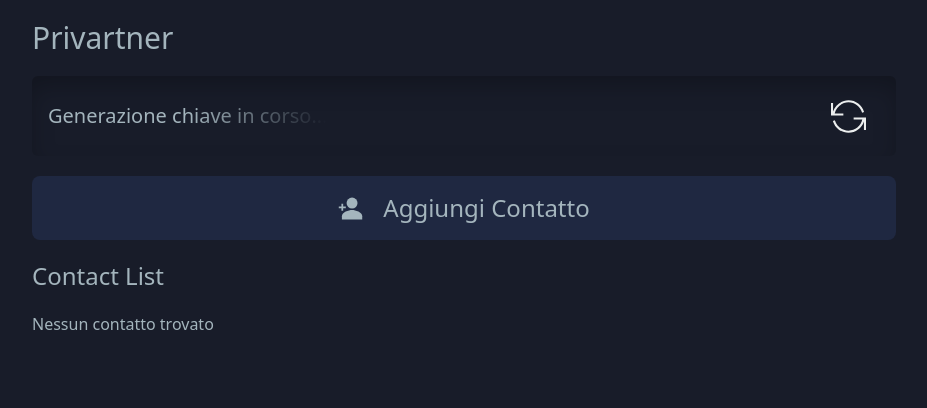
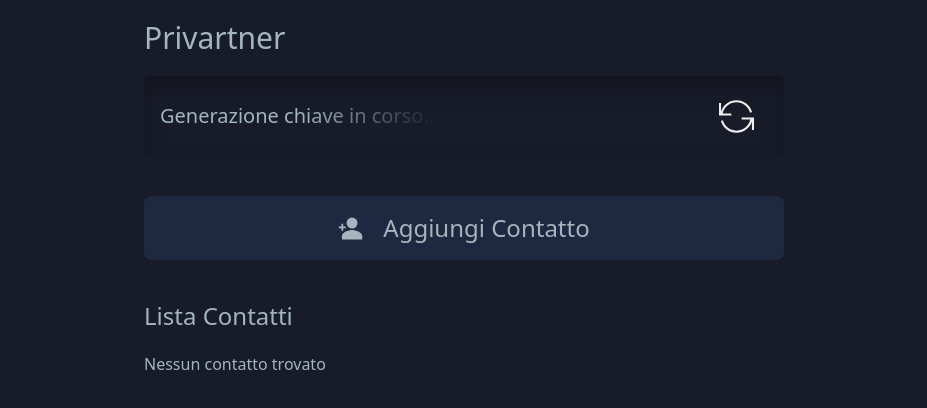
Before and after one commit to moreee-sa/Privartner, a React (Vite) app: page /#/ in a window 1280 px wide. Shown: the top 408 px of the page, without its empty margins (176-1103 px from the left). Built offline with nearby package versions, Linux system fonts and the light colour scheme.

Commit message:
Fix layout per mobile e desktop

```diff
--- a/src/components/Contact/index.tsx
+++ b/src/components/Contact/index.tsx
@@ -9,8 +9,8 @@
 
 function ContactList({ contacts }: ContactsProps) {
   return (
-    <div>
-      <span className="text-2xl" style={{ color: THEME.text }}>Contact List</span>
+    <div className="w-full">
+      <span className="text-2xl" style={{ color: THEME.text }}>Lista Contatti</span>
       <div className="flex flex-col gap-2 pt-5">
         {contacts && contacts.length > 0 ? (
           contacts.map(contact => (
--- a/src/components/Navbar/index.tsx
+++ b/src/components/Navbar/index.tsx
@@ -3,13 +3,15 @@
 
 function Navbar() {
   return (
-    <div className="w-full py-5 px-10 lg:px-52">
+    <div className="w-full py-5">
       <Link
         to={"/"}
         className="text-3xl"
         style={{ color: THEME.text }}
       >
-        Privartner
+        <span className="lg:text-3xl">
+          Privartner
+        </span>
       </Link>
     </div>
   )
--- a/src/pages/Home/index.tsx
+++ b/src/pages/Home/index.tsx
@@ -40,9 +40,12 @@
   }
 
   return (
-    <div className="min-h-screen" style={{ backgroundColor: THEME.background }}>
+    <div
+      className="min-h-screen px-10 lg:px-[25%]"
+      style={{ backgroundColor: THEME.background }}
+    >
       <Navbar />
-      <div className="flex flex-col gap-5 px-10 lg:px-52">
+      <div className="flex flex-col gap-5 lg:gap-10 lg:items-center">
         <KeyDisplay chiave={chiave} handleClick={generateNewKeyPair} />
         <AddContact />
         <ContactList contacts={contatti} />
```
